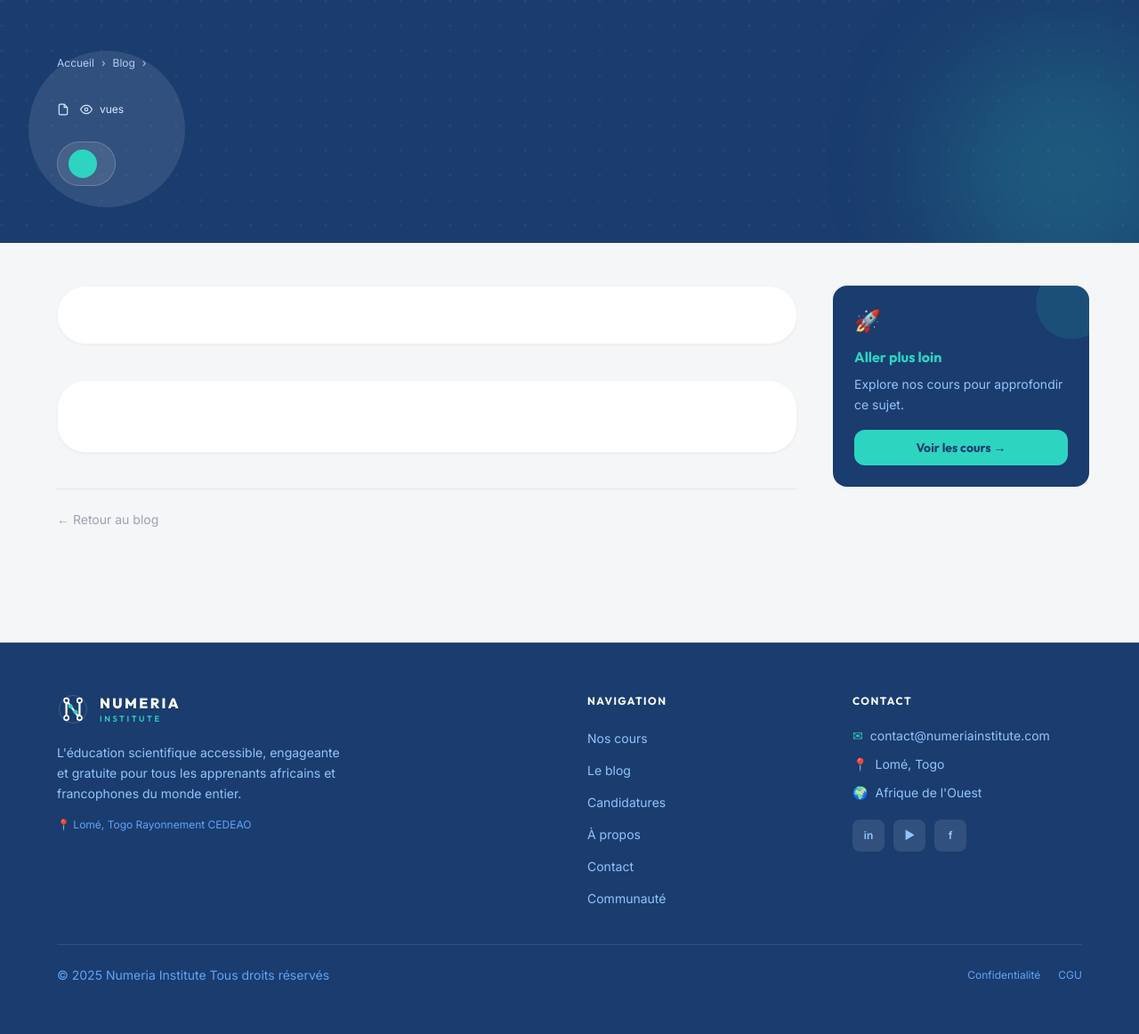
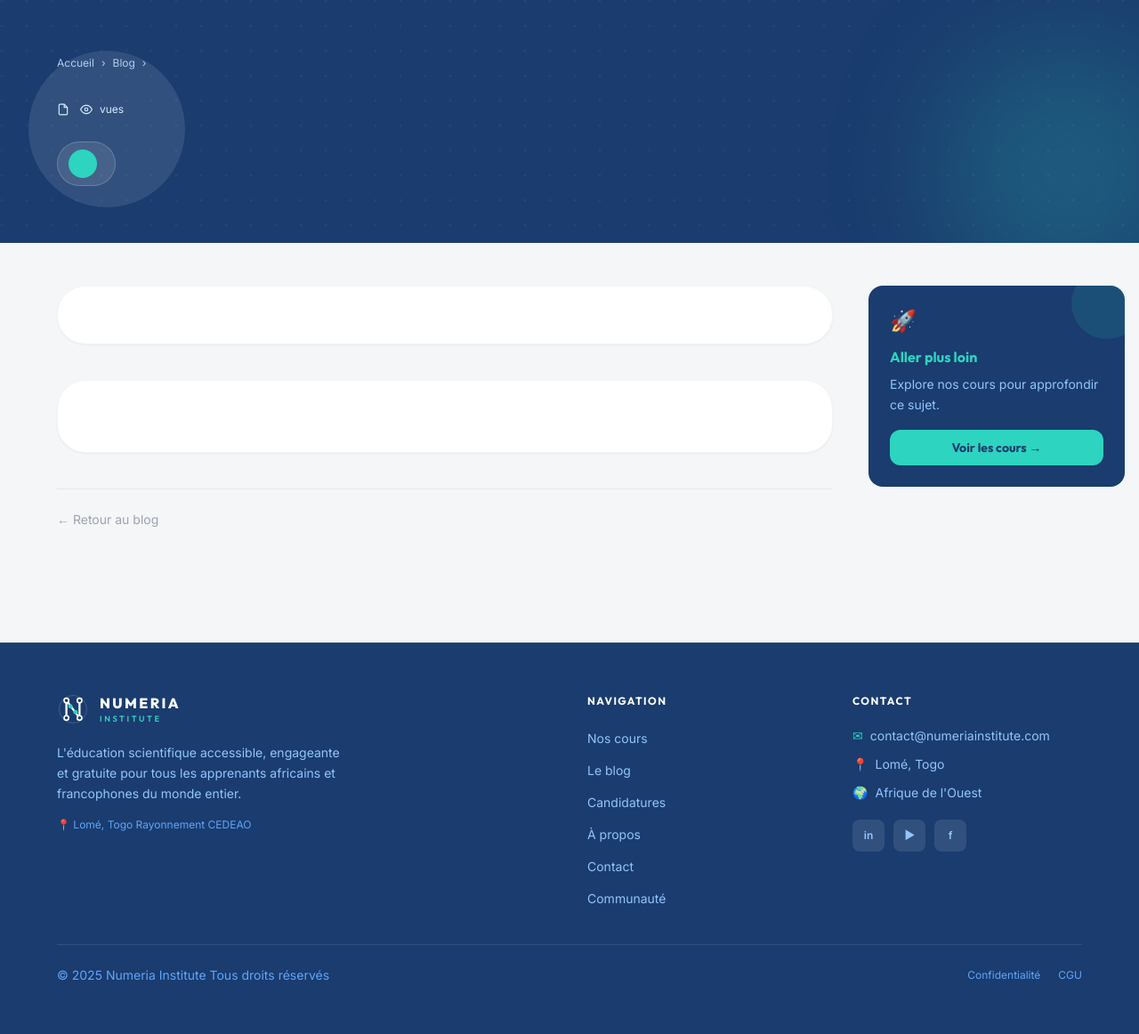
Before and after one commit to mawuliro/numeria-institute, a Django app: template blog/templates/blog/detail.html in a window 1280 px wide. Shown: the part 81-1243 px from the top of the page at 89% size. Run offline with Django 5.2, Linux system fonts and the light colour scheme; the template is opened without the code that fills it, so the values that code supplies are empty; some libraries are stand-ins or nearby versions.

Commit message:
Expand blog content width to 85% screen occupancy
- Increase main content column from 3fr to 5fr in grid layout
- Reduce sidebar minimum width from 280px to 240px
- Increase content container max-width from 6xl to 7xl
- Applied to both detail and list blog templates for consistency

```diff
--- a/blog/templates/blog/detail.html
+++ b/blog/templates/blog/detail.html
@@ -63,7 +63,7 @@
 
 <section class="w-full py-12 bg-numeria-blanc dark:bg-gray-900">
     <div class="w-full px-4 sm:px-8 lg:px-16 mx-auto max-w-7xl">
-        <div class="grid gap-10 lg:grid-cols-[minmax(0,3fr)_minmax(280px,1fr)]">
+        <div class="grid gap-10 lg:grid-cols-[minmax(0,5fr)_minmax(240px,1fr)]">
 
             <!-- ARTICLE -->
             <article class="flex-1 min-w-0">
@@ -110,7 +110,7 @@
                     .dark .contenu-article pre { background: #111827; border: 1px solid #374151; color: #E5E7EB; font-size: 1rem; line-height: 1.9; font-family: ui-monospace, SFMono-Regular, Menlo, Monaco, Consolas, 'Liberation Mono', 'Courier New', monospace; }
                     .dark .contenu-article code:not(.hljs) { background: #374151; color: #FCD34D; padding: 0.35rem 0.55rem; border-radius: 0.25rem; font-weight: 600; font-size: 0.98rem; font-family: ui-monospace, SFMono-Regular, Menlo, Monaco, Consolas, 'Liberation Mono', 'Courier New', monospace; }
                 </style>
-                <div class="contenu-article text-gray-700 dark:text-gray-200 bg-white dark:bg-gray-900 border border-gray-100 dark:border-gray-800 rounded-[2rem] p-10 shadow-sm mx-auto max-w-6xl">
+                <div class="contenu-article text-gray-700 dark:text-gray-200 bg-white dark:bg-gray-900 border border-gray-100 dark:border-gray-800 rounded-[2rem] p-10 shadow-sm mx-auto max-w-7xl">
                     {{ article.contenu|safe }}
                 </div>
 
```
